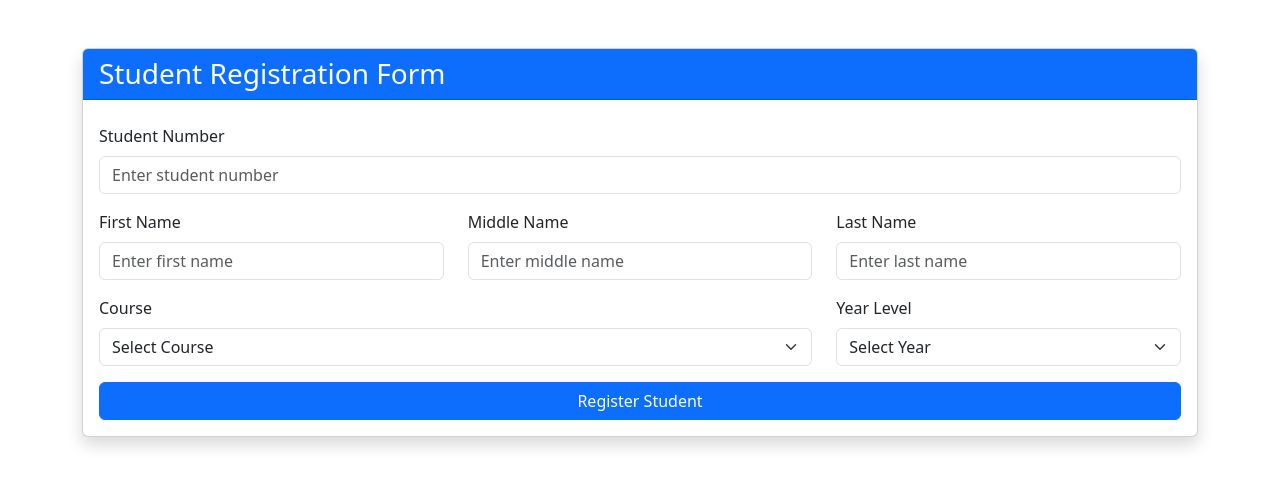
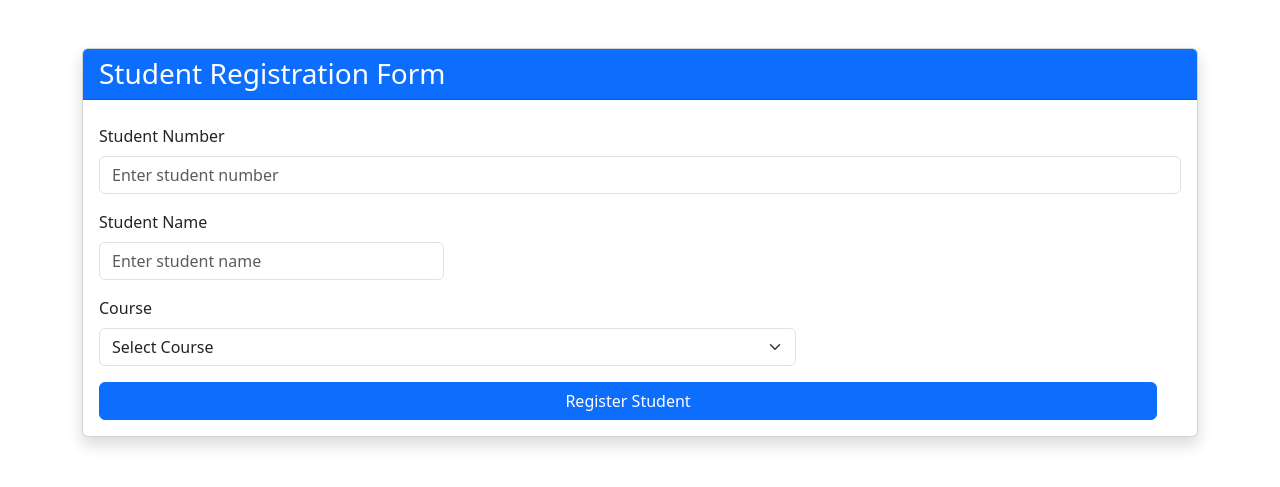
Before and after one commit to chel-wrld/xampp-sept3, a PHP site: page / in a window 1280 px wide. Shown: the top 487 px of the page. Run offline with PHP 8.4, Linux system fonts and the light colour scheme.

Commit message:
Add files via upload

```diff
--- a/index.php
+++ b/index.php
@@ -40,14 +40,14 @@
 
                 <!-- Student Number -->
                 <div class="mb-3">
-                    <label for="student_number" class="form-label">
+                    <label for="student_no" class="form-label">
                         Student Number
                     </label>
 
                     <input
                         type="text"
                         class="form-control"
-                        id="student_number"
+                        id="student_no"
                         name="student_no"
                         placeholder="Enter student number">
                 </div>
@@ -56,46 +56,17 @@
                 <div class="row">
 
                     <div class="col-md-4 mb-3">
-                        <label for="first_name" class="form-label">
-                            First Name
+                        <label for="student_name" class="form-label">
+                            Student Name
                         </label>
 
                         <input
                             type="text"
                             class="form-control"
-                            id="first_name"
-                            name="first_name"
-                            placeholder="Enter first name">
+                            id="student_name"
+                            name="student_name"
+                            placeholder="Enter student name">
                     </div>
-
-                    <div class="col-md-4 mb-3">
-                        <label for="middle_name" class="form-label">
-                            Middle Name
-                        </label>
-
-                        <input
-                            type="text"
-                            class="form-control"
-                            id="middle_name"
-                            name="middle_name"
-                            placeholder="Enter middle name">
-                    </div>
-
-                    <div class="col-md-4 mb-3">
-                        <label for="last_name" class="form-label">
-                            Last Name
-                        </label>
-
-                        <input
-                            type="text"
-                            class="form-control"
-                            id="last_name"
-                            name="last_name"
-                            placeholder="Enter last name">
-                    </div>
-
-                </div>
-
 
 
                 <!-- Course and Year Level -->
@@ -125,29 +96,6 @@
 
                     </div>
 
-                    <div class="col-md-4 mb-3">
-
-                        <label for="year_level" class="form-label">
-                            Year Level
-                        </label>
-
-                        <select
-                            class="form-select"
-                            id="year_level"
-                            name="year_level">
-
-                            <option value="">Select Year</option>
-                            <option value="1st Year">1st Year</option>
-                            <option value="2nd Year">2nd Year</option>
-                            <option value="3rd Year">3rd Year</option>
-                            <option value="4th Year">4th Year</option>
-
-                        </select>
-
-                    </div>
-
-                </div>
-
                 <!-- Submit Button -->
                 <div class="d-grid">
 
```
Also changed, not shown: process_register.php (added, +34 -0 lines).
